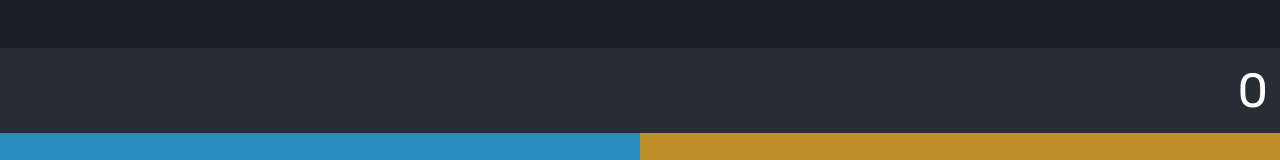
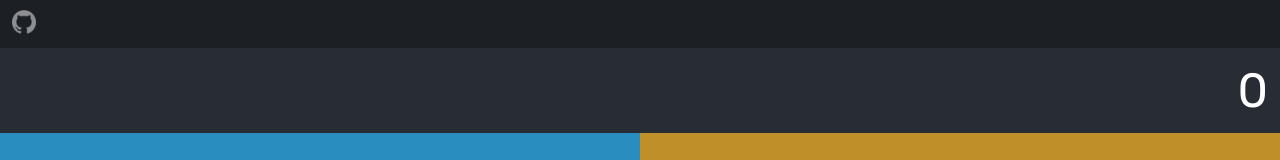
Before and after one commit to jakubmoryc/calculator, a React (Create React App) app: page / in a window 1280 px wide. Shown: the top 160 px of the page. Built offline with nearby package versions, Linux system fonts and the light colour scheme.

Commit message:
Added github link

```diff
--- a/src/components/Display/Display.js
+++ b/src/components/Display/Display.js
@@ -1,9 +1,14 @@
 import React from 'react'
+
+import githubLogo from '../../img/github-logo.png'
 
 export default function Display(props) {
     return (
         <div id="display">
             <div id="displayTop">
+                <a href="https://www.google.com" target="_blank" rel="noopener noreferrer">
+                    <img src={githubLogo} id="github-logo"  alt="GitHub"/>
+                </a>
                 {props.oldNumber}
             </div>
             <div id="displayBot">
--- a/src/style.css
+++ b/src/style.css
@@ -46,6 +46,11 @@ a {
 
 #displayTop {
   flex: 30%;
+
+  display: flex;
+  justify-content: space-between;
+  align-items: center;
+
   min-height: 3rem;
   padding: 0.75rem;
 
@@ -101,3 +106,8 @@ a {
   transition-duration: 0.150s;
 
 }
+
+#github-logo {
+  height: 24px;
+  width: auto;
+}
```
Also changed, not shown: src/img/github-logo.png (added).
